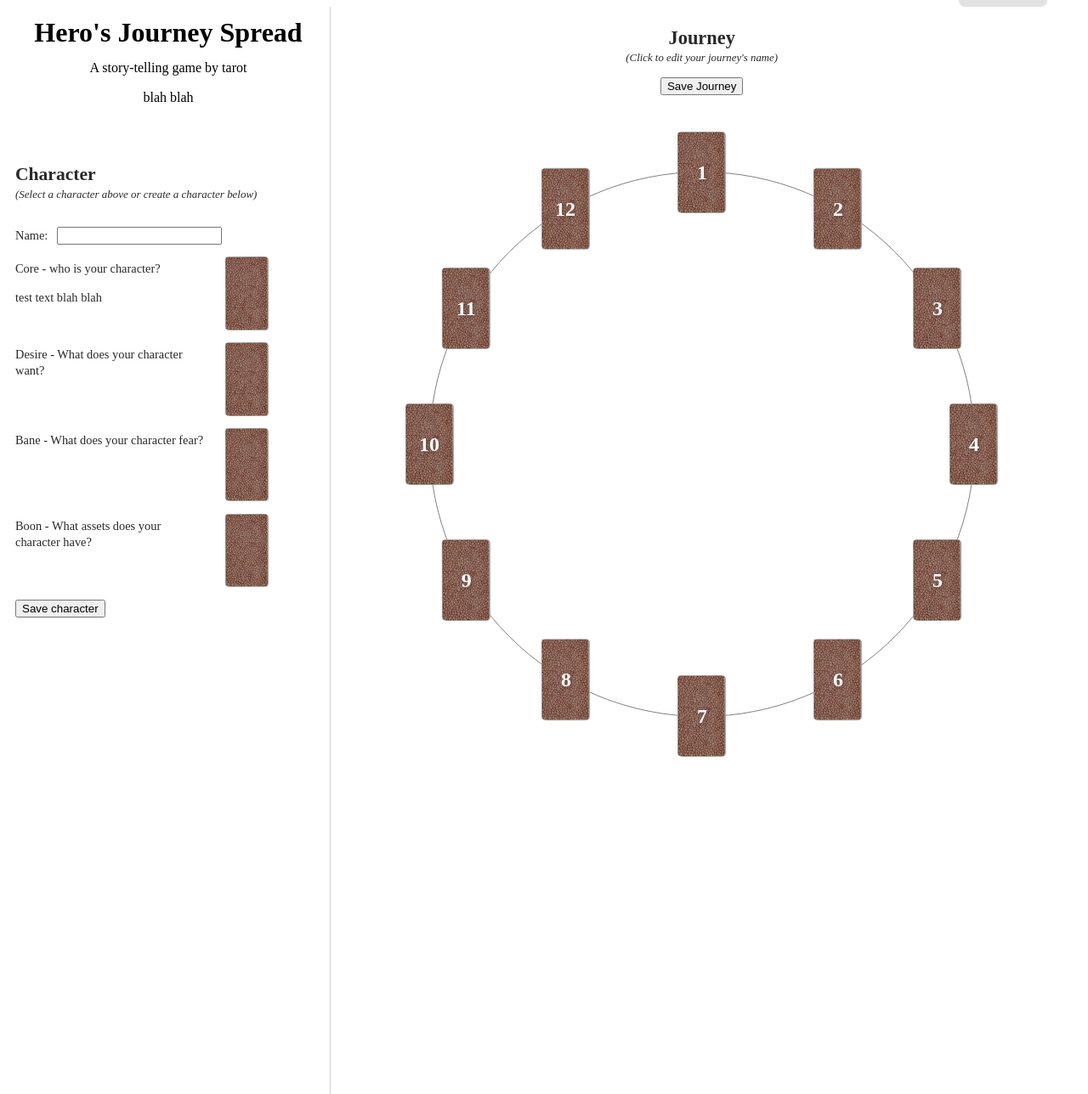
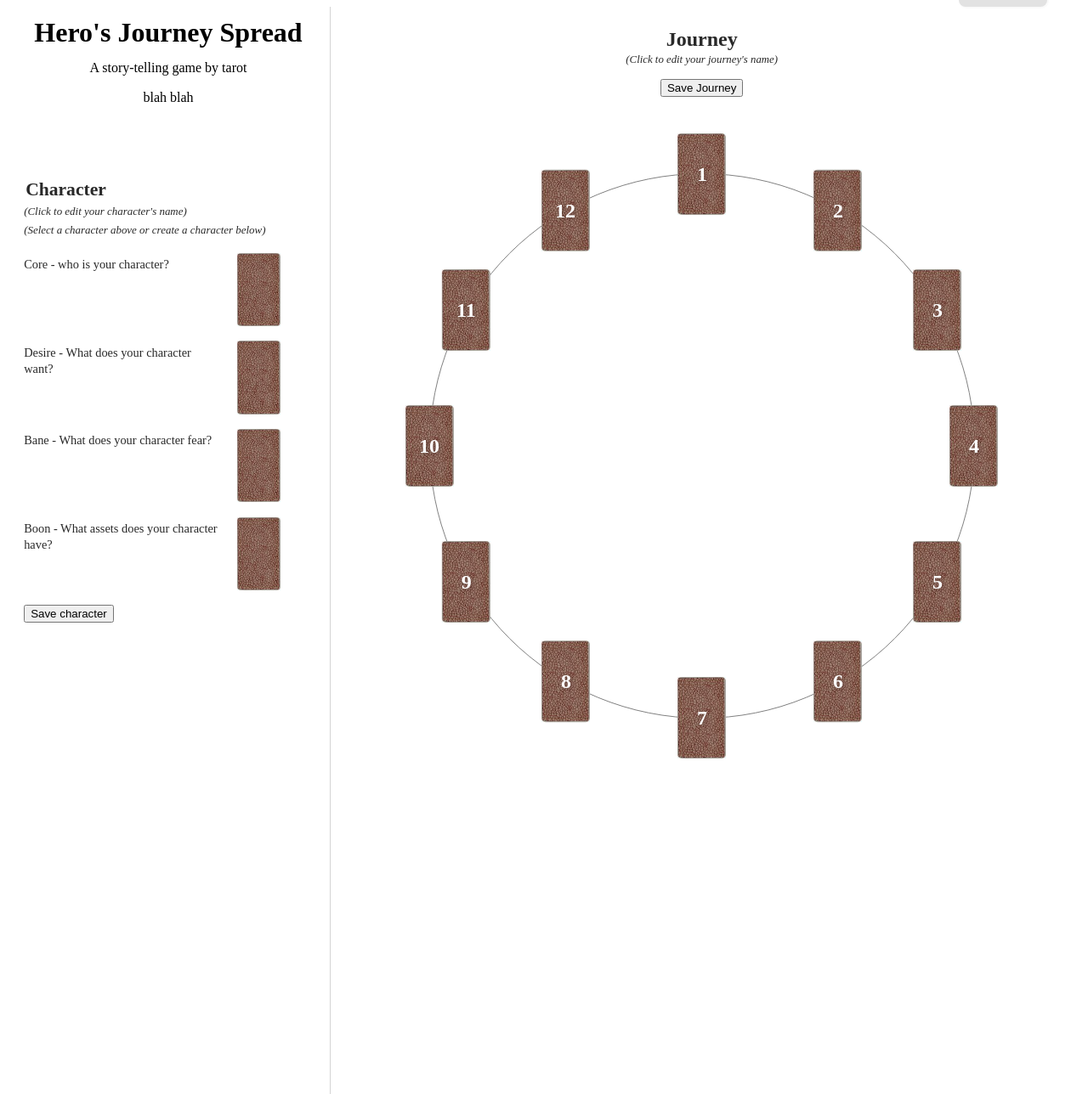
Before and after one commit to khongcodes/Hero-s-Journey-Spread-Client, a PHP site: page / in a window 1280 px wide. Shown: the whole page at 85% size. Run offline with PHP 8.4, Linux system fonts and the light colour scheme.

Commit message:
css fiddle

```diff
--- a/css/layout.css
+++ b/css/layout.css
@@ -31,7 +31,7 @@ div#title-area {
 div#sidebar {
   grid-area: title-end/left-end/bottom-end/sidebar-end;
   /* background-color: rgb(252, 252, 212); */
-  padding: 10px 0 10px 10px;
+  padding: 0 0 10px 1.4em;
   font-size:90%;
 }
 
@@ -53,6 +53,7 @@ div#main {
   height: 100%;
   background-color: rgba(0, 0, 0, 0.37);
 }
+
 
 div.load-menu.tab {
   position: fixed;
@@ -79,36 +80,70 @@ div.load-menu.tab.inactive:hover {
   transition: 0.2s;
 }
 
+
+div#view-wrapper input[type="text"] {
+  min-width: 80%;
+  color: rgb(41, 41, 41);
+  font-weight: bold;
+  font-family: serif;
+  text-align: center;
+  border: none;
+  margin: 0.6em 0 0;
+  font-size: 1.5em
+}
+
+div#view-wrapper input[type="text"]:focus {
+  outline: none;
+  color:rgb(0, 47, 255);
+}
+
+
 /*****************************************************/
 /********     Character sidebar section      ********/
 /***************************************************/
 
 div.character-point-cards-container {
-  margin: 1em 0;
+  margin: 1.2em 0;
   display: grid;
-  grid-template: repeat(4, 1fr) / 2fr 1fr;
-  grid-row-gap: 1em;
+  grid-template: repeat(4, 1fr) / 3fr 1fr;
+  grid-row-gap: 1.2em;
 }
 
 div.point-description-grid.character {
   grid-area: span 1 / span 1;
-  padding-top: 2%;
-  padding-right: 10%;
+  padding-top: 0.3em;
+  padding-right: 1.5em;
 }
 
 div.point-container.character {
   grid-area: span 1 / span 1;
   width: 3.6em;
+  justify-self: end;
+  margin-right: 4em;
 }
 
-div#sidebar > h2 {
-  margin-bottom: 0;
+div#view-wrapper .character-name input[type="text"] {
+  text-align: left;
 }
 
-div#sidebar > p {
-  margin-block-start: 0.3em;
+div.character-name p {
+  margin: 0.2em 0 0;
+  font-size: 0.9em;
   font-style: italic;
-  font-size: 0.9em;
+}
+
+div.character-name p.hide {
+  opacity: 0;
+  transition: 0.2s ease;
+  -moz-user-select: none;
+  -webkit-user-select: none;
+  user-select: none;
+  margin: 0;
+}
+
+div.character-name p.hide + p {
+  margin: -1em 0 0;
+  transition: 0.2s ease;
 }
 
 div#sidebar form {
@@ -124,22 +159,6 @@ div.create-character.character-name input {
 /*****************************************************/
 /*********      Journey circle section      *********/
 /***************************************************/
-
-#journey-title input[type='text'] {
-  min-width: 80%;
-  color: rgb(41, 41, 41);
-  font-weight: bold;
-  font-family: serif;
-  text-align: center;
-  border: none;
-  margin: 0.6em 0 0;
-  font-size: 1.4em
-}
-
-#journey-title input[type='text']:focus {
-  outline: none;
-  color:rgb(0, 47, 255);
-}
 
 #journey-title p {
   margin-top: 0em;
--- a/index.html
+++ b/index.html
@@ -51,18 +51,17 @@
     </div>
 
     <div id='sidebar'>
-      <h2>Character</h2>
-      <p>(Select a character above or create a character below)</p>
       <form>
         <div class='create-character character-name'>
-          <label>Name:</label>
-          <input type='text'>
+          <input type='text' value='Character'>
+          <p>(Click to edit your character's name)</p>
+          <p>(Select a character above or create a character below)</p>
         </div>
 
         <div class='character-point-cards-container'>
           <div class='point-description-grid character p1'>
             Core - who is your character?
-            <p>test text blah blah</p>
+            <!-- <p>test text blah blah</p> -->
           </div>
           <div class='point-container character p1'>
             <div class='img-overlay-container'>
@@ -226,7 +225,7 @@
   <script src="./javascripts/point-info-reference.js"></script>
   <script src="./javascripts/load-menu.js"></script>
   <script src="./javascripts/points-menu.js"></script>
-  <script src="./javascripts/fetch.js"></script>
+  <script src="./javascripts/save.js"></script>
 </body>
 
 </html>
--- a/javascripts/fetch.js
+++ /dev/null
@@ -1,6 +0,0 @@
-const saveCharacterSaves = function() {
-  // check loaded characters if there is a character matching this character
-  fetch()
-  // once saved, update the load menu
-  // update the global variable characterId
-}
--- a/javascripts/index.js
+++ b/javascripts/index.js
@@ -27,7 +27,7 @@ document.addEventListener('DOMContentLoaded', () => {
   cardsOpenPointMenuModal();
   loadMenuResponds();
   saveButtonsSave();
-  disappearJourneyNameHelpText();
+  disappearNameHelpText();
 
 });
 
@@ -81,22 +81,6 @@ const clearChildren = function(node) {
 ///////////////////////////       Functions in main program
 /////////////////////////////////////////////////////////////////
 
-// const handlePointStateOnIndex = function() {
-//   // handleif journey is loaded
-//   const pointContainerNodes = document.getElementsByClassName('point-container');
-//   for (const node of pointContainerNodes ) {
-//     // switch (getPointStage(node)){
-//     //   case 'stage1':
-//     //     node.querySelector('img').src = 'assets/card-images/x-small.jpg';
-//     //     break;
-//     //   case 'stage2':
-//     //     break;
-//     //   case 'stage3':
-//     //     break;
-//     // }
-//   }
-// }
-
 const cardsOpenPointMenuModal = function() {
   const cardContainerNodes = document.getElementsByClassName('point-container');
 
@@ -130,7 +114,7 @@ const cardsOpenPointMenuModal = function() {
 const loadMenuResponds = function() {
   document.querySelector('.load-menu.tab.inactive').addEventListener('click', function() {
     if (!modalActive) {
-      // enter [load-menu.js:1] on loadMenuOpens()
+      // enter [load-menu.js:170] on loadMenuOpens()
       loadMenuOpens();
       modalCanOpen();
       document.getElementById('modal').addEventListener('click', loadMenuCloses, {once:true})
@@ -141,16 +125,21 @@ const loadMenuResponds = function() {
 const saveButtonsSave = function() {
   const characterButton = document.querySelector('div#sidebar form input[type="submit"]');
   const journeyButton = document.querySelector('div#main form input[type="submit"]');
-  // characterButton.addEventListener('click', saveCharacterSaves)
-  // journeyButton.addEventListener('click', saveJourneySaves)
+  // enter [save.js:1] on resourceSaves()
+  characterButton.addEventListener('click', nonPointResourceButton)
+  journeyButton.addEventListener('click', nonPointResourceButton)
 }
 
-const disappearJourneyNameHelpText = function() {
-  const nameInput = document.querySelector('#journey-title input[type="text"]');
+const disappearNameHelpText = function() {
+  const jNameInput = document.querySelector('#journey-title input[type="text"]');
+  const cNameInput = document.querySelector('.create-character.character-name input[type="text"]');
 
-  function hideHelpText() {
-    nameInput.removeEventListener('click', hideHelpText);
-    document.querySelector('#journey-title p').classList.add('hide');
-  }
-  nameInput.addEventListener('click', hideHelpText)
+  jNameInput.addEventListener('click', () => {
+    document.querySelector('#journey-title p').classList.add('hide')
+  }, {once:true})
+
+  cNameInput.addEventListener('click', () => {
+    document.querySelector('.create-character.character-name p').classList.add('hide')
+  }, {once:true})
+
 }
--- a/javascripts/load-menu.js
+++ b/javascripts/load-menu.js
@@ -113,7 +113,7 @@ class LoadMenuItems {
   }
 
   static loadToCardsFromPointState() {
-    document.querySelector('div.create-character input').value = pointState.character.name;
+    document.querySelector('div.create-character input').value = pointState.character.name || "Character";
     document.querySelector('#journey-title input[type="text"]').value = pointState.journey.name || "Journey";
     for (const cardContainer of document.querySelectorAll('div.point-container')) {
       const pointType = cardContainer.classList[1];
--- /dev/null
+++ b/javascripts/save.js
@@ -0,0 +1,23 @@
+const nonPointResourceButton = function(event) {
+  // check loaded characters if there is a character matching this character
+  event.preventDefault();
+  // if
+  const resourceType = event.target.value.split(" ")[1].toLowerCase();
+  if (pointState[resourceType].id) {
+    updateNonPointResource(resourceType);
+  } else {
+    postNonPointResource(resourceType);
+  }
+
+  // once saved, update the load menu
+  // update the global variable characterId
+}
+
+const postNonPointResource = function(string) {
+  // post to character if there's any info in points on character
+  // if string is journey post to journey
+}
+
+const updateNonPointResource = function(string) {
+
+}
```
